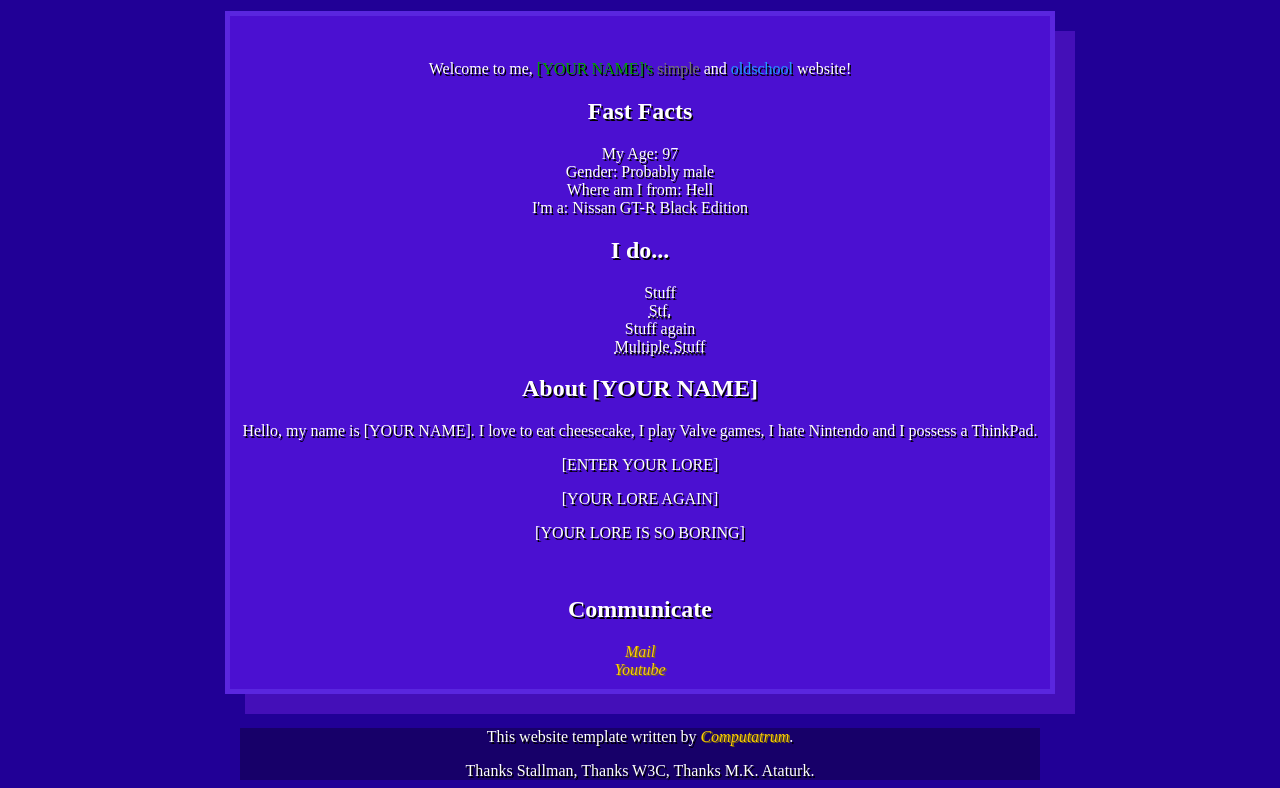
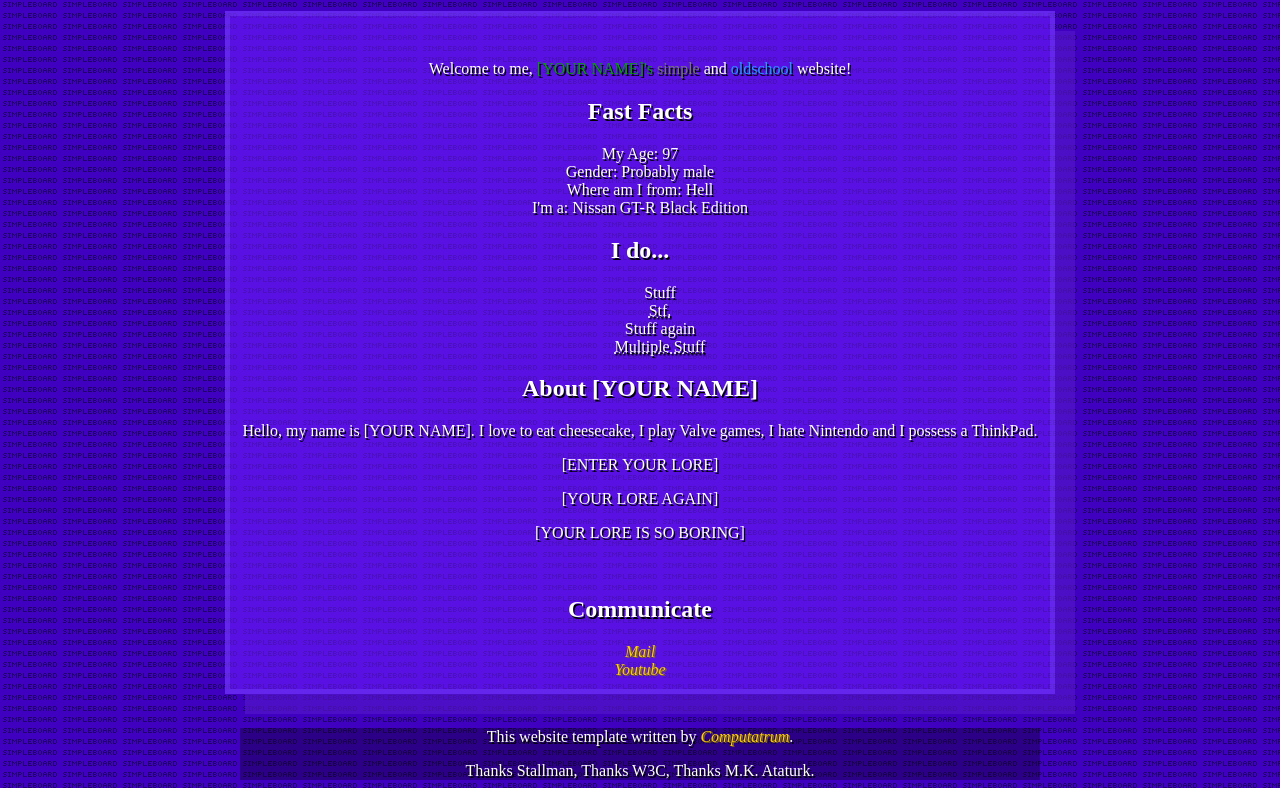
Before and after one commit to Computatrum42/SimpleBoard, a plain HTML site: page index.html in a window 1280 px wide. Shown: the part 287-1075 px from the top of the page. Drawn offline with Linux system fonts and the light colour scheme.

Commit message:
Update sheet.css

```diff
--- a/sheet.css
+++ b/sheet.css
@@ -1,8 +1,7 @@
 body
 {
     text-align: center;
-    /* background: url('tile.png'); */
-    /*If you want to get a "tiled" look, please delete the line's comments above*/
+    background: url('tile.png');
     background-color: rgb(33, 0, 150);
     color: white;
     text-shadow: 1.5px 1.5px #000000;
```
